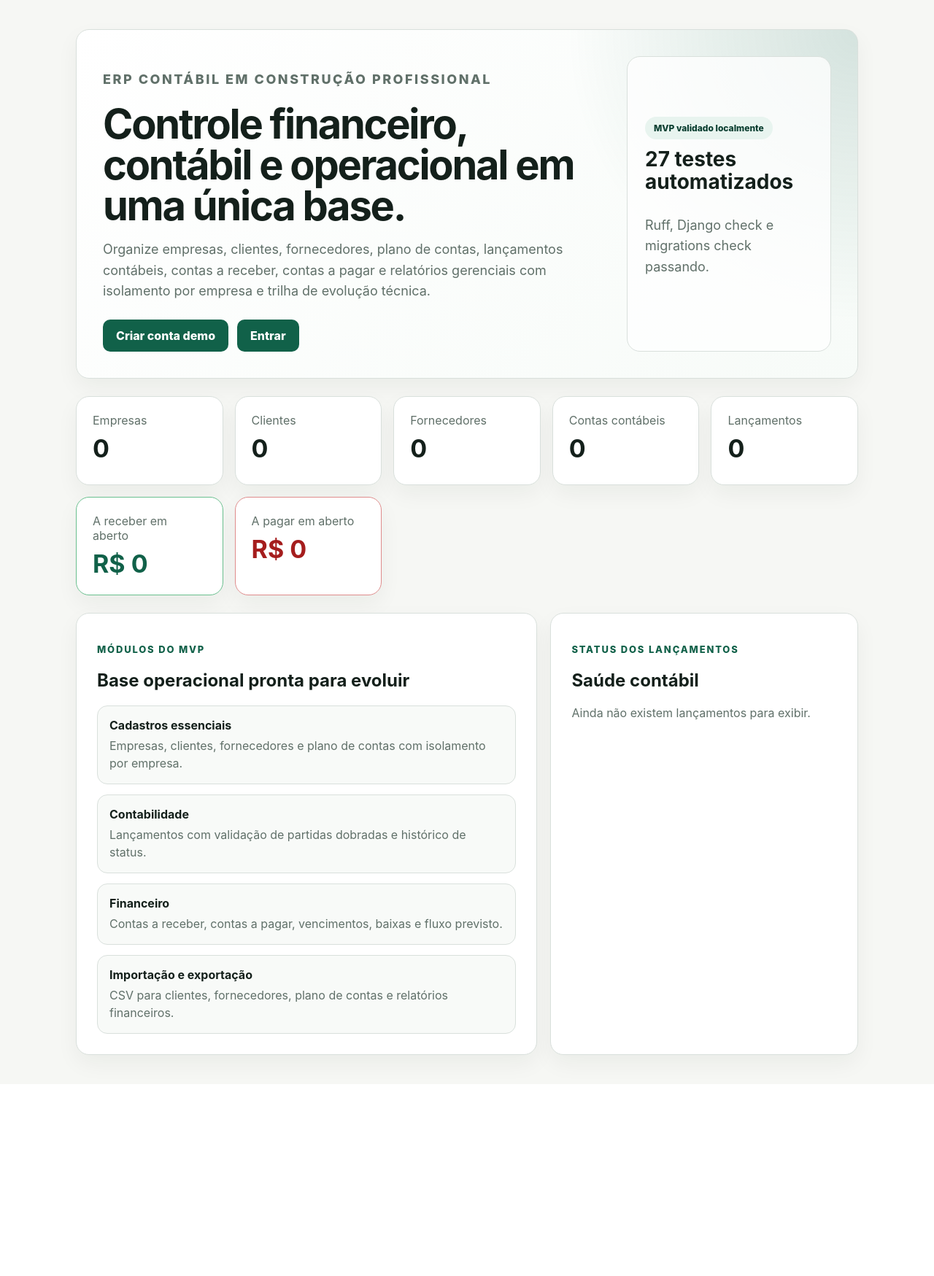
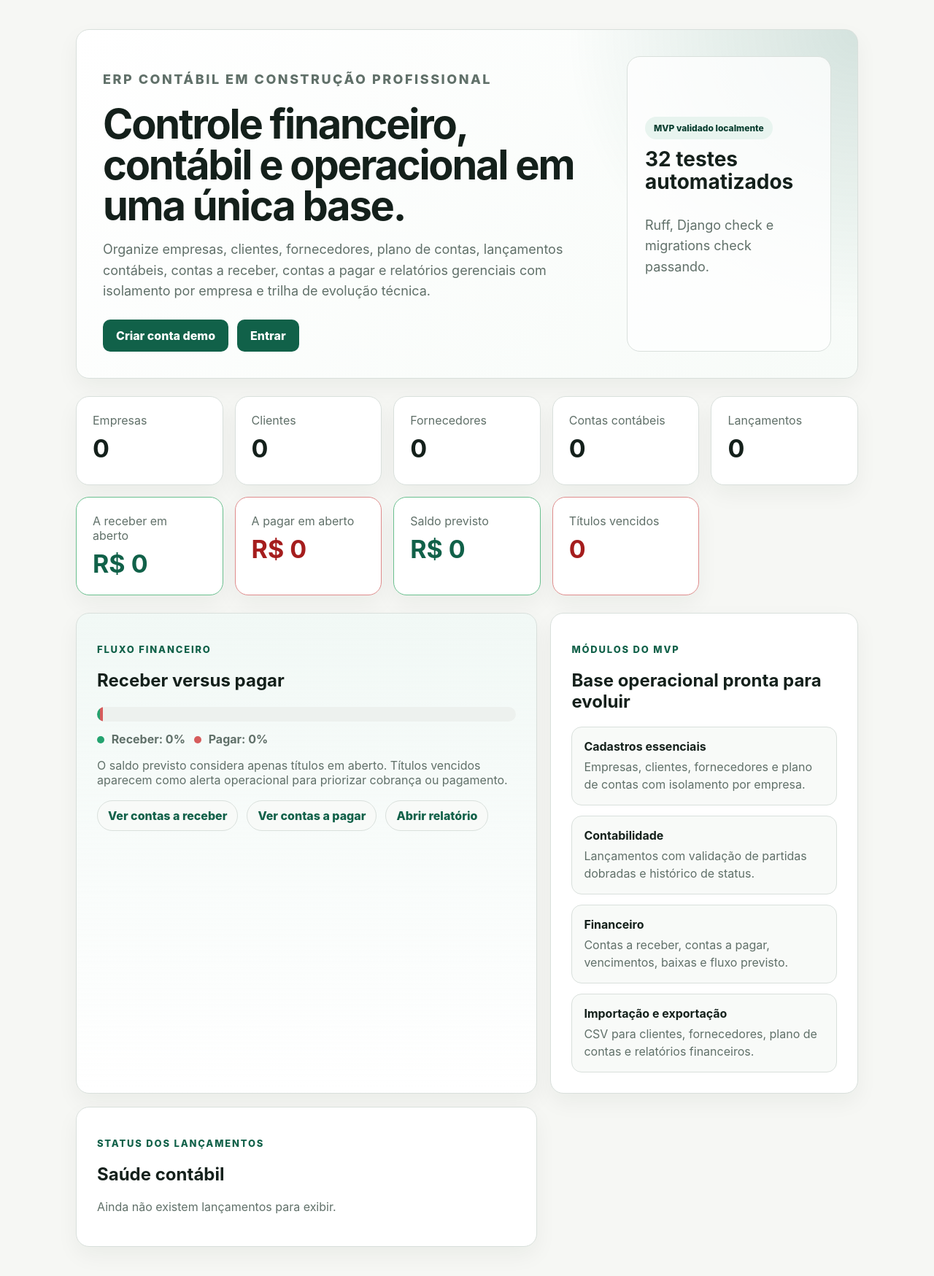
Before and after one commit to Brunof94-debug/erp-contabil-brasil, a Django app: page / in a window 1280 px wide. Shown: the part 100-1849 px from the top of the page at 73% size. Before the commit the page ends 1573 px from the top, so only its background shows below. Run offline with Django 5.2, Linux system fonts and the light colour scheme; data that the repository does not hold is empty.

Commit message:
Enhance dashboard financial snapshot

```diff
--- a/core/views.py
+++ b/core/views.py
@@ -65,6 +65,19 @@ def dashboard(request):
         lancamentos = lancamentos.filter(empresa=empresa)
         titulos = titulos.filter(empresa=empresa)
 
+    titulos_abertos = titulos.filter(status=TituloFinanceiro.Status.ABERTO)
+    receber_aberto = titulos_abertos.filter(tipo=TituloFinanceiro.Tipo.RECEBER)
+    pagar_aberto = titulos_abertos.filter(tipo=TituloFinanceiro.Tipo.PAGAR)
+    total_a_receber_aberto = sum(titulo.valor for titulo in receber_aberto)
+    total_a_pagar_aberto = sum(titulo.valor for titulo in pagar_aberto)
+    saldo_previsto = total_a_receber_aberto - total_a_pagar_aberto
+    total_fluxo = total_a_receber_aberto + total_a_pagar_aberto
+    receber_percentual = 0
+    pagar_percentual = 0
+    if total_fluxo:
+        receber_percentual = round((total_a_receber_aberto / total_fluxo) * 100)
+        pagar_percentual = 100 - receber_percentual
+
     context = {
         "empresa_ativa": empresa,
         "total_empresas": empresas.count(),
@@ -72,20 +85,14 @@ def dashboard(request):
         "total_fornecedores": fornecedores.count(),
         "total_contas": contas.count(),
         "total_lancamentos": lancamentos.count(),
-        "total_a_receber_aberto": sum(
-            titulo.valor
-            for titulo in titulos.filter(
-                tipo=TituloFinanceiro.Tipo.RECEBER,
-                status=TituloFinanceiro.Status.ABERTO,
-            )
-        ),
-        "total_a_pagar_aberto": sum(
-            titulo.valor
-            for titulo in titulos.filter(
-                tipo=TituloFinanceiro.Tipo.PAGAR,
-                status=TituloFinanceiro.Status.ABERTO,
-            )
-        ),
+        "total_a_receber_aberto": total_a_receber_aberto,
+        "total_a_pagar_aberto": total_a_pagar_aberto,
+        "saldo_previsto": saldo_previsto,
+        "titulos_vencidos_count": titulos_abertos.filter(
+            vencimento__lt=timezone.localdate(),
+        ).count(),
+        "receber_percentual": receber_percentual,
+        "pagar_percentual": pagar_percentual,
         "lancamentos_por_status": lancamentos.values("status")
         .annotate(total=Count("id"))
         .order_by("status"),
--- a/static/css/app.css
+++ b/static/css/app.css
@@ -225,6 +225,72 @@ a {
   padding: 14px 16px;
 }
 
+.finance-snapshot {
+  background:
+    linear-gradient(180deg, rgba(232, 244, 239, 0.6), rgba(255, 255, 255, 0.95)),
+    var(--card);
+}
+
+.flow-bar {
+  background: #edf1ee;
+  border-radius: 999px;
+  display: flex;
+  height: 20px;
+  margin: 22px 0 14px;
+  overflow: hidden;
+}
+
+.flow-receber {
+  background: #24a36f;
+  min-width: 4px;
+}
+
+.flow-pagar {
+  background: #d65c5c;
+  min-width: 4px;
+}
+
+.flow-legend,
+.quick-actions {
+  display: flex;
+  flex-wrap: wrap;
+  gap: 12px;
+}
+
+.flow-legend {
+  color: var(--muted);
+  font-weight: 700;
+  margin-bottom: 16px;
+}
+
+.legend-dot {
+  border-radius: 999px;
+  display: inline-block;
+  height: 10px;
+  margin-right: 6px;
+  width: 10px;
+}
+
+.receber-dot {
+  background: #24a36f;
+}
+
+.pagar-dot {
+  background: #d65c5c;
+}
+
+.quick-actions {
+  margin-top: 18px;
+}
+
+.quick-actions a {
+  background: #f8faf8;
+  border: 1px solid var(--line);
+  border-radius: 999px;
+  font-weight: 800;
+  padding: 10px 14px;
+}
+
 .page-heading {
   align-items: center;
   display: flex;
--- a/templates/core/dashboard.html
+++ b/templates/core/dashboard.html
@@ -26,7 +26,7 @@
     </div>
     <aside class="hero-summary">
       <span class="status-pill">MVP validado localmente</span>
-      <strong>27 testes automatizados</strong>
+      <strong>32 testes automatizados</strong>
       <p class="muted">Ruff, Django check e migrations check passando.</p>
     </aside>
   </section>
@@ -60,9 +60,39 @@
       <span>A pagar em aberto</span>
       <strong>R$ {{ total_a_pagar_aberto }}</strong>
     </article>
+    <article class="card metric-card {% if saldo_previsto >= 0 %}success-card{% else %}danger-card{% endif %}">
+      <span>Saldo previsto</span>
+      <strong>R$ {{ saldo_previsto }}</strong>
+    </article>
+    <article class="card metric-card danger-card">
+      <span>Títulos vencidos</span>
+      <strong>{{ titulos_vencidos_count }}</strong>
+    </article>
   </section>
 
   <section class="split-layout">
+    <article class="panel finance-snapshot">
+      <p class="eyebrow">Fluxo financeiro</p>
+      <h2>Receber versus pagar</h2>
+      <div class="flow-bar" aria-label="Distribuição do fluxo previsto">
+        <span class="flow-receber" style="width: {{ receber_percentual }}%"></span>
+        <span class="flow-pagar" style="width: {{ pagar_percentual }}%"></span>
+      </div>
+      <div class="flow-legend">
+        <span><i class="legend-dot receber-dot"></i> Receber: {{ receber_percentual }}%</span>
+        <span><i class="legend-dot pagar-dot"></i> Pagar: {{ pagar_percentual }}%</span>
+      </div>
+      <p class="muted">
+        O saldo previsto considera apenas títulos em aberto. Títulos vencidos aparecem como alerta
+        operacional para priorizar cobrança ou pagamento.
+      </p>
+      <div class="quick-actions">
+        <a href="{% url 'receber_list' %}">Ver contas a receber</a>
+        <a href="{% url 'pagar_list' %}">Ver contas a pagar</a>
+        <a href="{% url 'financeiro_report' %}">Abrir relatório</a>
+      </div>
+    </article>
+
     <article class="panel">
       <p class="eyebrow">Módulos do MVP</p>
       <h2>Base operacional pronta para evoluir</h2>
```
Also changed, not shown: core/tests/test_navigation_smoke.py (+11 -0 lines).
